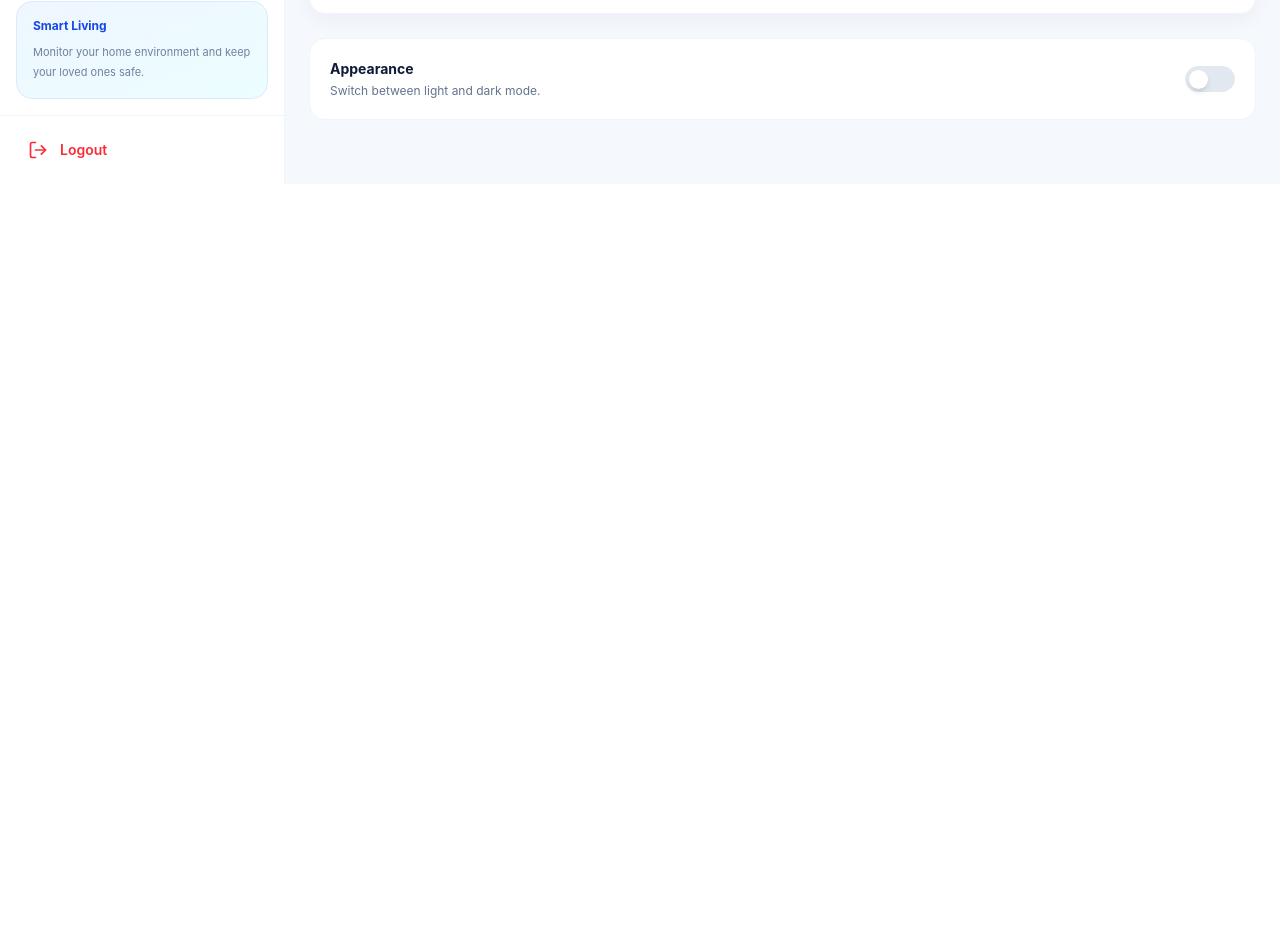
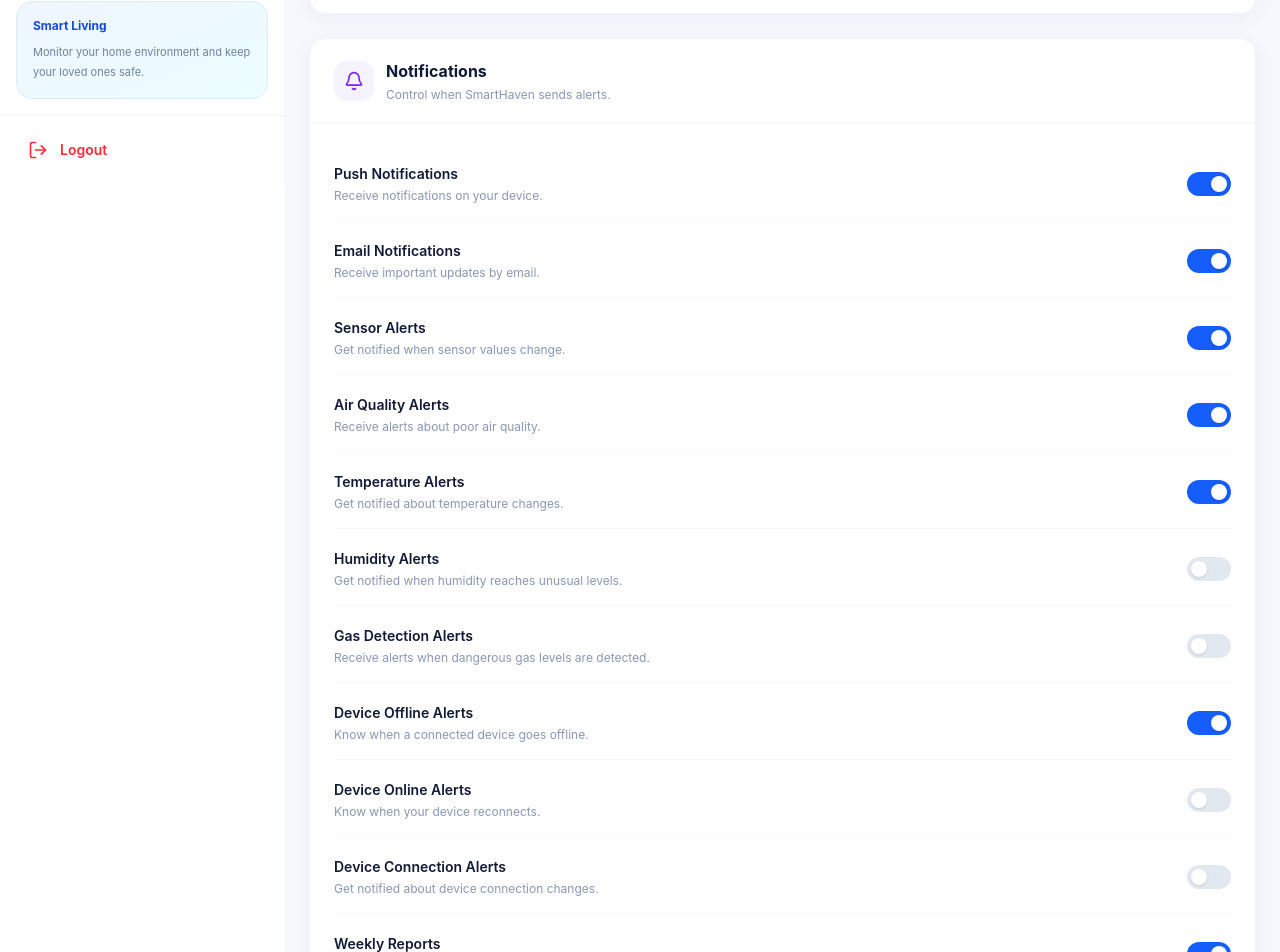
Before and after one commit to abhishekkjaiml/smart-haven-2.0, a React (Vite) app: page /settings in a window 1280 px wide. Shown: the part 616-1568 px from the top of the page. Before the commit the page ends 800 px from the top, so only its background shows below. Built offline with nearby package versions, Linux system fonts and the light colour scheme; no server answers; sample sign-in values are in the browser's storage.

Commit message:
make notification page and their logic and also make other initial settings pages

```diff
--- /dev/null
+++ b/src/components/settings/AboutSmartHavenSetting.jsx
@@ -0,0 +1,9 @@
+import React from 'react'
+
+const AboutSmartHavenSetting = () => {
+  return (
+    <div>AboutSmartHavenSetting</div>
+  )
+}
+
+export default AboutSmartHavenSetting
--- /dev/null
+++ b/src/components/settings/DataPrivacySetting.jsx
@@ -0,0 +1,9 @@
+import React from 'react'
+
+const DataPrivacySetting = () => {
+  return (
+    <div>DataPrivacySetting</div>
+  )
+}
+
+export default DataPrivacySetting
--- /dev/null
+++ b/src/components/settings/DeviceManagementSetting.jsx
@@ -0,0 +1,9 @@
+import React from 'react'
+
+const DeviceManagementSetting = () => {
+  return (
+    <div>DeviceManagementSetting</div>
+  )
+}
+
+export default DeviceManagementSetting
--- /dev/null
+++ b/src/components/settings/NotificationsSetting.jsx
@@ -0,0 +1,173 @@
+import { Bell } from "lucide-react";
+import { useTheme } from "../../context/theme-context";
+import { dummySettings } from "../../db/dummyData";
+import { useState } from "react";
+import { pre } from "framer-motion/client";
+
+const NotificationsSetting = () => {
+  const { darkMode } = useTheme();
+
+  const [notifications, setNotifications] = useState(
+    dummySettings.notifications,
+  );
+
+  const NotificationData = [
+    {
+      id: "pushNotifications",
+      title: "Push Notifications",
+      description: "Receive notifications on your device.",
+    },
+    {
+      id: "emailNotifications",
+      title: "Email Notifications",
+      description: "Receive important updates by email.",
+    },
+    {
+      id: "sensorAlerts",
+      title: "Sensor Alerts",
+      description: "Get notified when sensor values change.",
+    },
+    {
+      id: "airQualityAlerts",
+      title: "Air Quality Alerts",
+      description: "Receive alerts about poor air quality.",
+    },
+    {
+      id: "temperatureAlerts",
+      title: "Temperature Alerts",
+      description: "Get notified about temperature changes.",
+    },
+    {
+      id: "humidityAlerts",
+      title: "Humidity Alerts",
+      description: "Get notified when humidity reaches unusual levels.",
+    },
+    {
+      id: "gasAlerts",
+      title: "Gas Detection Alerts",
+      description: "Receive alerts when dangerous gas levels are detected.",
+    },
+    {
+      id: "deviceOfflineAlerts",
+      title: "Device Offline Alerts",
+      description: "Know when a connected device goes offline.",
+    },
+    {
+      id: "deviceOnlineAlerts",
+      title: "Device Online Alerts",
+      description: "Know when your device reconnects.",
+    },
+    {
+      id: "deviceConnectionAlerts",
+      title: "Device Connection Alerts",
+      description: "Get notified about device connection changes.",
+    },
+    {
+      id: "weeklyReports",
+      title: "Weekly Reports",
+      description: "Receive a weekly home environment summary.",
+    },
+    {
+      id: "dailySummary",
+      title: "Daily Summary",
+      description: "Receive a daily summary of your environment.",
+    },
+    {
+      id: "criticalAlerts",
+      title: "Critical Alerts",
+      description: "Always receive important environmental warnings.",
+    },
+  ];
+
+  const toggleNotification = (key) => {
+    setNotifications((prev) => ({
+      ...prev,
+      [key]: !prev[key],
+    }));
+  };
+
+  return (
+    <section
+      className={`mt-6 rounded-2xl border transition-colors duration-300 ${
+        darkMode
+          ? "bg-[#111c2e] border-white/10 shadow-[0_4px_20px_rgba(0,0,0,0.18)]"
+          : "bg-white border-slate-100 shadow-[0_4px_20px_rgba(36,68,120,0.05)]"
+      }`}
+    >
+      <div
+        className={`px-6 py-5 border-b flex items-center gap-3 ${
+          darkMode ? "border-white/10" : "border-slate-100"
+        }`}
+      >
+        <div
+          className={`w-10 h-10 rounded-xl flex items-center justify-center ${
+            darkMode
+              ? "bg-violet-500/10 text-violet-400"
+              : "bg-violet-50 text-violet-600"
+          }`}
+        >
+          <Bell size={20} />
+        </div>
+
+        <div>
+          <h2
+            className={`m-0 text-base font-bold ${
+              darkMode ? "text-white" : "text-[#101936]"
+            }`}
+          >
+            Notifications
+          </h2>
+
+          <p
+            className={`m-0 mt-1 text-xs ${
+              darkMode ? "text-slate-500" : "text-[#8997b4]"
+            }`}
+          >
+            Control when SmartHaven sends alerts.
+          </p>
+        </div>
+      </div>
+
+      <div className="p-6 space-y-1">
+        {NotificationData.map((notification) => (
+          <div
+            key={notification.id}
+            className={`flex items-center justify-between gap-5 py-4 border-b last:border-none ${
+              darkMode ? "border-white/5" : "border-slate-50"
+            }`}
+          >
+            <div>
+              <p
+                className={`m-0 text-sm font-semibold ${
+                  darkMode ? "text-white" : "text-[#101936]"
+                }`}
+              >
+                {notification.title}
+              </p>
+
+              <p
+                className={`m-0 mt-1 text-xs ${
+                  darkMode ? "text-slate-500" : "text-[#8997b4]"
+                }`}
+              >
+                {notification.description}
+              </p>
+            </div>
+
+            <button
+              type="button"
+              onClick={() => toggleNotification(notification.id)}
+              className={`relative shrink-0 w-11 h-6 rounded-full transition cursor-pointer ${notifications[notification.id] ? "bg-blue-600" : darkMode ? "bg-slate-700" : "bg-slate-200"}`}
+            >
+              <span
+                className={`absolute top-1 w-4 h-4 rounded-full bg-white shadow-sm transition ${notifications[notification.id] ? "left-6" : "left-1"} `}
+              />
+            </button>
+          </div>
+        ))}
+      </div>
+    </section>
+  );
+};
+
+export default NotificationsSetting;
--- a/src/components/settings/ProfileSetting.jsx
+++ b/src/components/settings/ProfileSetting.jsx
@@ -50,7 +50,7 @@ const ProfileSetting = ({ isDummyUser = false }) => {
 
       <div className="p-6">
         <div className="flex flex-col sm:flex-row items-center gap-5 mb-7">
-          <div className="w-20 h-20 rounded-full bg-gradient-to-br from-[#3949c9] to-[#2c3bb7] text-white flex items-center justify-center text-2xl font-bold shadow-md">
+          <div className="w-20 h-20 rounded-full bg-linear-to-br from-[#3949c9] to-[#2c3bb7] text-white flex items-center justify-center text-2xl font-bold shadow-md">
             {profile.profileImg ? (
               <img
                 src={profile.profileImg}
--- /dev/null
+++ b/src/components/settings/UnitsDisplaySetting.jsx
@@ -0,0 +1,9 @@
+import React from 'react'
+
+const UnitsDisplaySetting = () => {
+  return (
+    <div>UnitsDisplaySetting</div>
+  )
+}
+
+export default UnitsDisplaySetting
--- a/src/pages/SettingsPage.jsx
+++ b/src/pages/SettingsPage.jsx
@@ -1,6 +1,11 @@
 import { Save } from "lucide-react";
 import { useTheme } from "../context/theme-context";
 import ProfileSetting from "../components/settings/ProfileSetting";
+import NotificationsSetting from "../components/settings/NotificationsSetting";
+import UnitsDisplaySetting from "../components/settings/UnitsDisplaySetting";
+import DeviceManagementSetting from "../components/settings/DeviceManagementSetting";
+import DataPrivacySetting from "../components/settings/DataPrivacySetting";
+import AboutSmartHavenSetting from "../components/settings/AboutSmartHavenSetting";
 
 const SettingsPage = () => {
   const { darkMode, toggleTheme } = useTheme();
@@ -50,6 +55,28 @@ const SettingsPage = () => {
               <ProfileSetting />
         </div>
 
+        {/* Notification Setting */}
+
+        <div>
+          <NotificationsSetting />
+        </div>
+
+        {/* Units & Display Setting */}
+
+        <UnitsDisplaySetting  />
+
+        {/* Device Management */}
+
+        <DeviceManagementSetting />
+
+        {/* Data & Privacy */}
+
+        <DataPrivacySetting />
+
+        {/* About SmartHaven */}
+
+        <AboutSmartHavenSetting />
+
         <div
           className={`mt-6 p-5 rounded-2xl border transition-colors duration-300 ${darkMode ? "bg-[#111c2e] border-white/10" : "bg-white border-slate-100"}`}
         >
```
